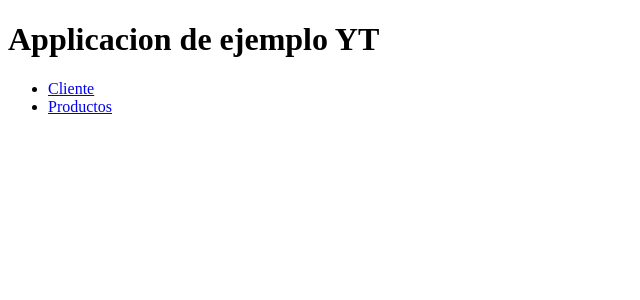
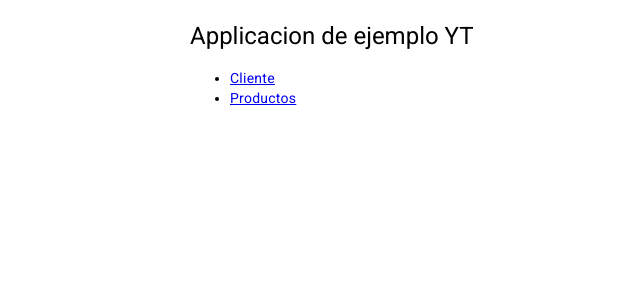
Before and after one commit to mberthely/youtube-code, an Angular app in the folder yt-angular/: page / in a window 1280 px wide. Shown: the top 300 px of the page, without its empty margins (0-640 px from the left). Built offline with nearby package versions, Linux system fonts and the light colour scheme.

Commit message:
agregando angular material y contenedor principal

```diff
--- a/yt-angular/angular.json
+++ b/yt-angular/angular.json
@@ -30,6 +30,7 @@
               "src/assets"
             ],
             "styles": [
+              "@angular/material/prebuilt-themes/indigo-pink.css",
               "src/styles.scss"
             ],
             "scripts": [],
@@ -95,6 +96,7 @@
               "src/assets"
             ],
             "styles": [
+              "@angular/material/prebuilt-themes/indigo-pink.css",
               "src/styles.scss"
             ],
             "scripts": []
--- a/yt-angular/package.json
+++ b/yt-angular/package.json
@@ -12,10 +12,12 @@
   "private": true,
   "dependencies": {
     "@angular/animations": "^17.3.0",
+    "@angular/cdk": "^17.3.10",
     "@angular/common": "^17.3.0",
     "@angular/compiler": "^17.3.0",
     "@angular/core": "^17.3.0",
     "@angular/forms": "^17.3.0",
+    "@angular/material": "^17.3.10",
     "@angular/platform-browser": "^17.3.0",
     "@angular/platform-browser-dynamic": "^17.3.0",
     "@angular/platform-server": "^17.3.0",
--- a/yt-angular/src/app/app.component.html
+++ b/yt-angular/src/app/app.component.html
@@ -1,3 +1,4 @@
+<div class="container">
     <h1>Applicacion de ejemplo YT</h1>
 
     <ul>
@@ -9,3 +10,4 @@
         </li>
     </ul>
     <router-outlet />
+</div>
--- a/yt-angular/src/index.html
+++ b/yt-angular/src/index.html
@@ -6,8 +6,10 @@
   <base href="/">
   <meta name="viewport" content="width=device-width, initial-scale=1">
   <link rel="icon" type="image/x-icon" href="favicon.ico">
+  <link href="https://fonts.googleapis.com/css2?family=Roboto:wght@300;400;500&display=swap" rel="stylesheet">
+  <link href="https://fonts.googleapis.com/icon?family=Material+Icons" rel="stylesheet">
 </head>
-<body>
+<body class="mat-typography">
   <app-root></app-root>
 </body>
 </html>
--- a/yt-angular/src/styles.scss
+++ b/yt-angular/src/styles.scss
@@ -1 +1,11 @@
 /* You can add global styles to this file, and also import other style files */
+
+html, body { height: 100%; }
+body { margin: 0; font-family: Roboto, "Helvetica Neue", sans-serif; }
+
+
+.container{
+    width: 900px;
+    margin: 0 auto;
+    padding: 20px;
+}
```
Also changed, not shown: 1 other file (tests, documents, lock files or other folders). Lines whose indentation alone changed are shown as unchanged.
